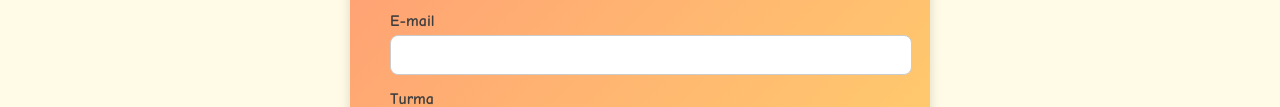
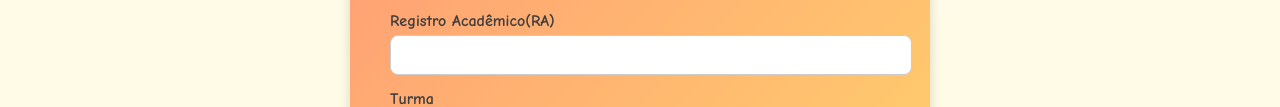
Before and after one commit to larabiancaaraujo/Cantina_Feliz, a plain HTML site: page cadastro.html in a window 1280 px wide. Shown: the part 301-408 px from the top of the page. Drawn offline with Linux system fonts and the light colour scheme.

```diff
--- a/cadastro.html
+++ b/cadastro.html
@@ -21,7 +21,7 @@
             </div>
 
             <div class="form-group">
-                <label for="email">E-mail</label>
+                <label for="email">Registro Acadêmico(RA)</label>
                 <input type="email" id="email" name="email" required>
             </div>
 
```
